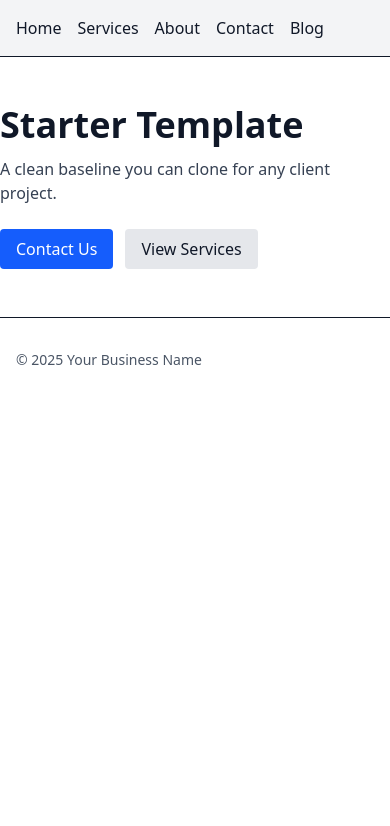
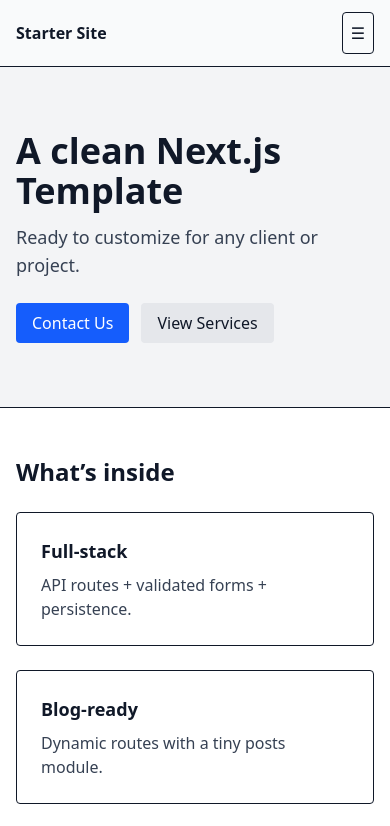
Before and after one commit to mcphe103/chairez-fencing, a Next.js app: page / in a window 390 px wide. Shown: the top 826 px of the page. Built offline with nearby package versions, Linux system fonts and the light colour scheme.

Commit message:
feat(ui): responsive navbar + reusable hero + home features row

```diff
--- a/src/app/layout.tsx
+++ b/src/app/layout.tsx
@@ -2,6 +2,8 @@
 import Link from "next/link"
 import Footer from "@/components/Footer"
 import "./globals.css"
+import MobileMenu from "@/components/MobileMenu"
+
 
 
 export const metadata: Metadata = {
@@ -25,12 +27,20 @@
   return (
     <html lang="en">
       <body className="antialiased">
-        <nav className="p-4 flex gap-4 bg-gray-100 border-b">
+        <nav className="border-b bg-gray-50">
+  <div className="max-w-6xl mx-auto px-4 py-3 flex items-center justify-between">
+    <Link href="/" className="font-semibold">Starter Site</Link>
+    {/* Desktop links */}
+    <div className="hidden md:flex gap-4">
       <Link href="/">Home</Link>
       <Link href="/services">Services</Link>
       <Link href="/about">About</Link>
       <Link href="/contact">Contact</Link>
       <Link href="/blog">Blog</Link>
+    </div>
+    {/* Mobile hamburger */}
+    <MobileMenu />
+  </div>
 </nav>
         {children}
         <Footer />
--- a/src/app/page.tsx
+++ b/src/app/page.tsx
@@ -1,6 +1,6 @@
 import type { Metadata } from "next"
 import Link from "next/link"
-import Button from "@/components/ui/Button"
+import Hero from "@/components/Hero"
 
 export const metadata: Metadata = {
   title: "Home",
@@ -10,14 +10,30 @@
 export default function HomePage() {
   return (
     <main>
-      <section className="section">
-        <h1 className="text-4xl md:text-5xl font-bold">Starter Template</h1>
-        <p className="mt-3 text-gray-700 max-w-2xl">
-          A clean baseline you can clone for any client project.
-        </p>
-        <div className="mt-6 flex gap-3">
-          <Link href="/contact"><span className="btn-primary">Contact Us</span></Link>
-          <Link href="/services"><span className="btn-ghost">View Services</span></Link>
+      <Hero
+        title="A clean Next.js Template"
+        subtitle="Ready to customize for any client or project."
+        primary={{ label: "Contact Us", href: "/contact" }}
+        secondary={{ label: "View Services", href: "/services" }}
+      />
+
+      {/* Features row */}
+      <section className="max-w-6xl mx-auto px-4 py-12">
+        <h2 className="text-2xl font-bold">What’s inside</h2>
+        <div className="mt-6 grid gap-6 md:grid-cols-3">
+          {[
+            { t: "Full-stack", d: "API routes + validated forms + persistence." },
+            { t: "Blog-ready", d: "Dynamic routes with a tiny posts module." },
+            { t: "SEO basics", d: "Metadata + robots.txt + sitemap scaffold." },
+          ].map((x) => (
+            <article key={x.t} className="border rounded p-6 bg-white">
+              <h3 className="text-lg font-semibold">{x.t}</h3>
+              <p className="mt-2 text-gray-700">{x.d}</p>
+            </article>
+          ))}
+        </div>
+        <div className="mt-6">
+          <Link href="/blog" className="underline">See sample posts →</Link>
         </div>
       </section>
     </main>
--- /dev/null
+++ b/src/components/Hero.tsx
@@ -0,0 +1,37 @@
+import Link from "next/link"
+
+type Props = {
+  title: string
+  subtitle?: string
+  primary?: { label: string; href: string }
+  secondary?: { label: string; href: string }
+}
+
+export default function Hero({ title, subtitle, primary, secondary }: Props) {
+  return (
+    <header className="bg-gray-100 border-b">
+      <div className="max-w-6xl mx-auto px-4 py-16">
+        <h1 className="text-4xl md:text-5xl font-bold">{title}</h1>
+        {subtitle && <p className="mt-3 text-lg text-gray-700 max-w-2xl">{subtitle}</p>}
+        <div className="mt-6 flex flex-wrap gap-3">
+          {primary && (
+            <Link
+              href={primary.href}
+              className="inline-flex items-center justify-center rounded px-4 py-2 font-medium bg-blue-600 text-white hover:bg-blue-700"
+            >
+              {primary.label}
+            </Link>
+          )}
+          {secondary && (
+            <Link
+              href={secondary.href}
+              className="inline-flex items-center justify-center rounded px-4 py-2 font-medium bg-gray-200 text-gray-900 hover:bg-gray-300"
+            >
+              {secondary.label}
+            </Link>
+          )}
+        </div>
+      </div>
+    </header>
+  )
+}
--- /dev/null
+++ b/src/components/MobileMenu.tsx
@@ -0,0 +1,27 @@
+'use client'
+import { useState } from "react"
+import Link from "next/link"
+
+export default function MobileMenu() {
+  const [open, setOpen] = useState(false)
+  return (
+    <div className="md:hidden">
+      <button
+        aria-label="Open menu"
+        className="p-2 border rounded"
+        onClick={() => setOpen(v => !v)}
+      >
+        ☰
+      </button>
+      {open && (
+        <div className="mt-2 flex flex-col gap-2 border rounded p-3 bg-white">
+          <Link href="/">Home</Link>
+          <Link href="/services">Services</Link>
+          <Link href="/about">About</Link>
+          <Link href="/contact">Contact</Link>
+          <Link href="/blog">Blog</Link>
+        </div>
+      )}
+    </div>
+  )
+}
```
Also changed, not shown: 1 other file (tests, documents, lock files or other folders). Lines whose indentation alone changed are shown as unchanged.
